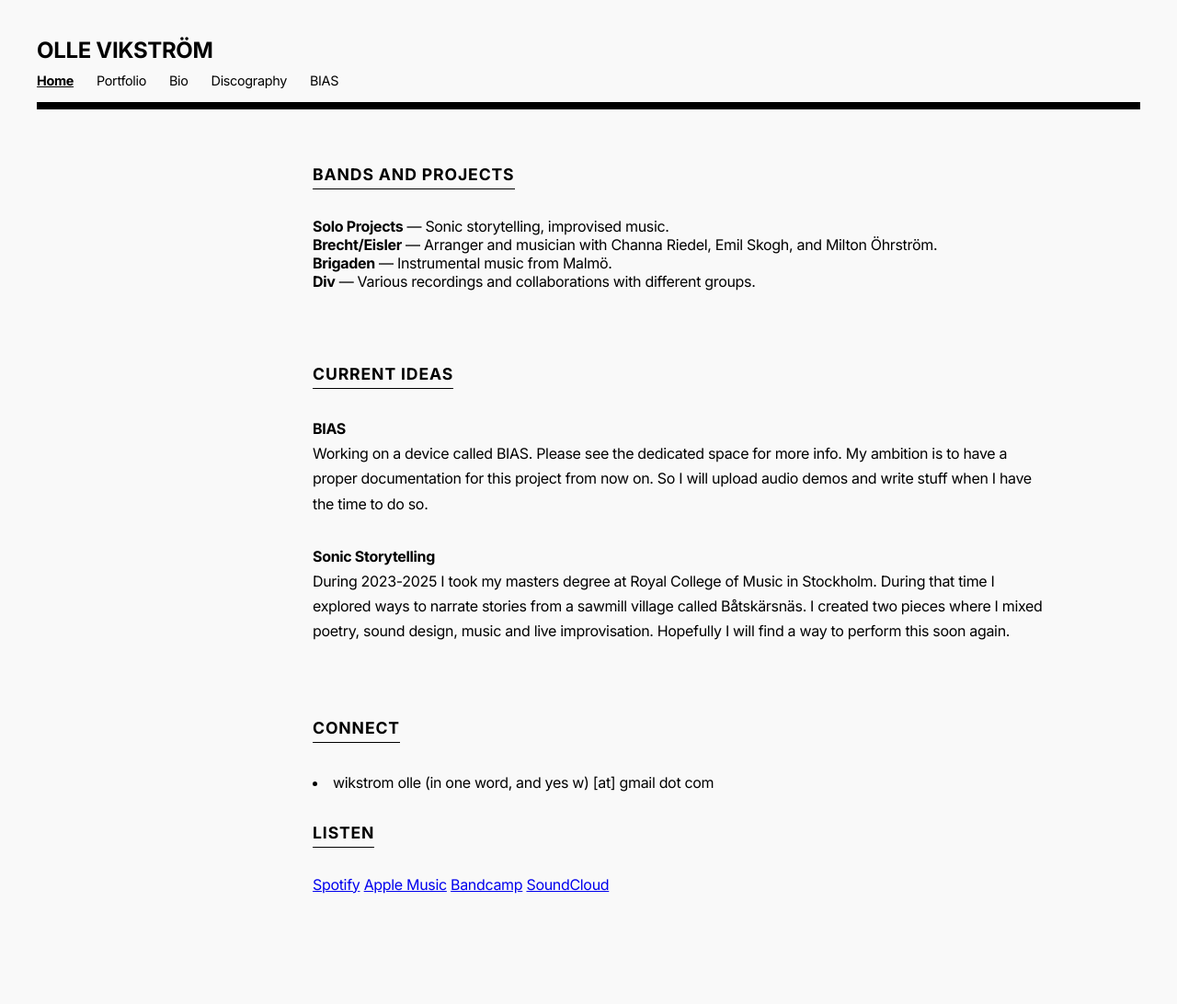
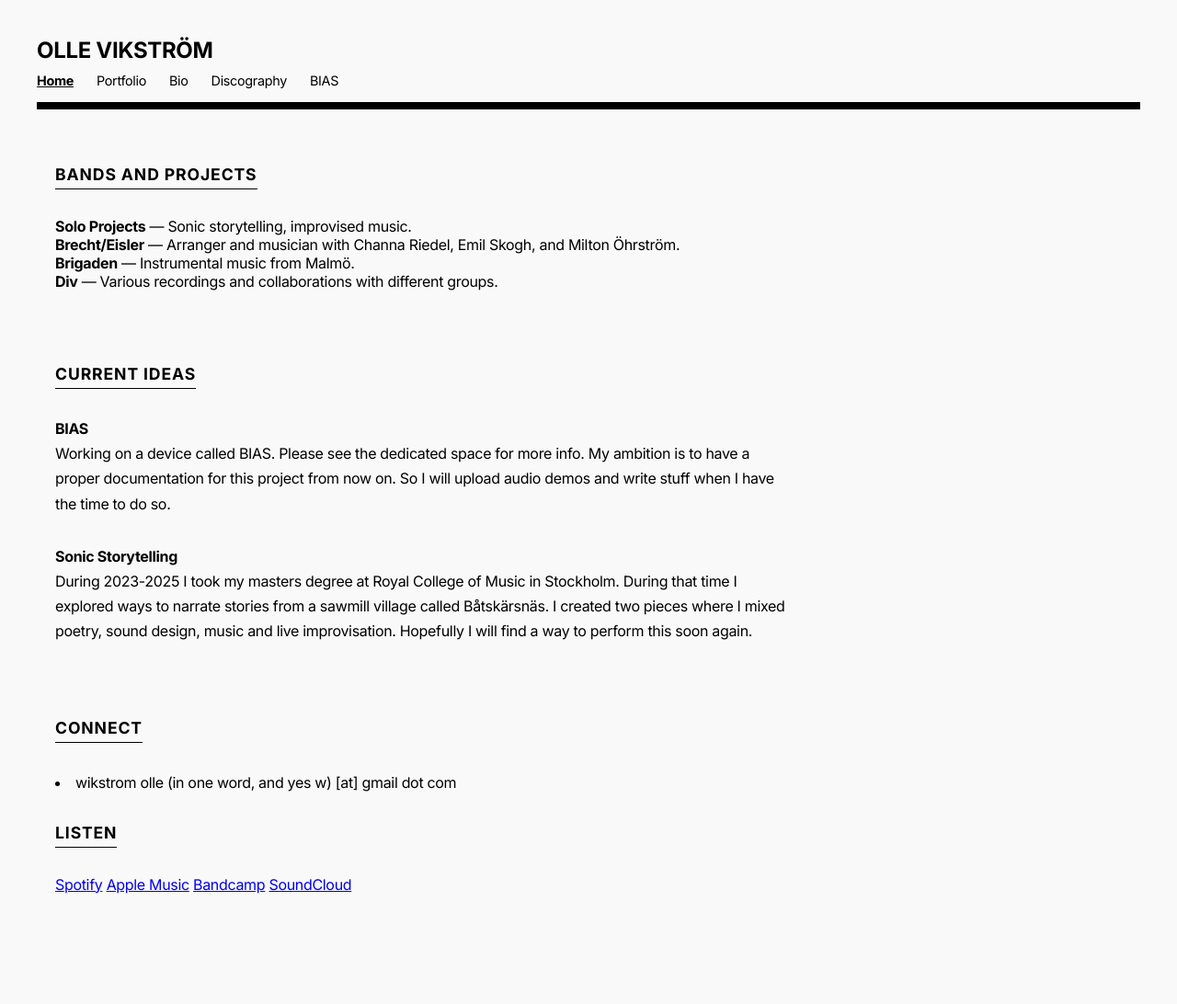
Before and after one commit to vikstromo/vikstromo.github.io, a Jekyll site: the page built from index.html, in a window 1280 px wide. Shown: the whole page at 92% size. Built offline with Jekyll 4.4.1, drawn with Linux system fonts in a browser that asks for light colours.

Commit message:
Update default.html

```diff
--- a/_layouts/default.html
+++ b/_layouts/default.html
@@ -16,7 +16,7 @@
         nav a:hover { opacity: 0.5; }
         nav a.active { font-weight: 700; text-decoration: underline; }
         .divider { height: 8px; background-color: #000; width: 100%; margin-bottom: 60px; }
-        main { max-width: 1200px; margin: 0 auto; padding-left: 25%; }
+        main { max-width: 1200px; margin: 0 auto; padding: 0 20px /*padding-left: 25%;*/ }
         .section { margin-bottom: 80px; max-width: 800px; }
         h2 { font-size: 1.1rem; margin-bottom: 30px; text-transform: uppercase; letter-spacing: 0.05em; border-bottom: 1px solid #000; padding-bottom: 5px; display: inline-block; }
 
```
